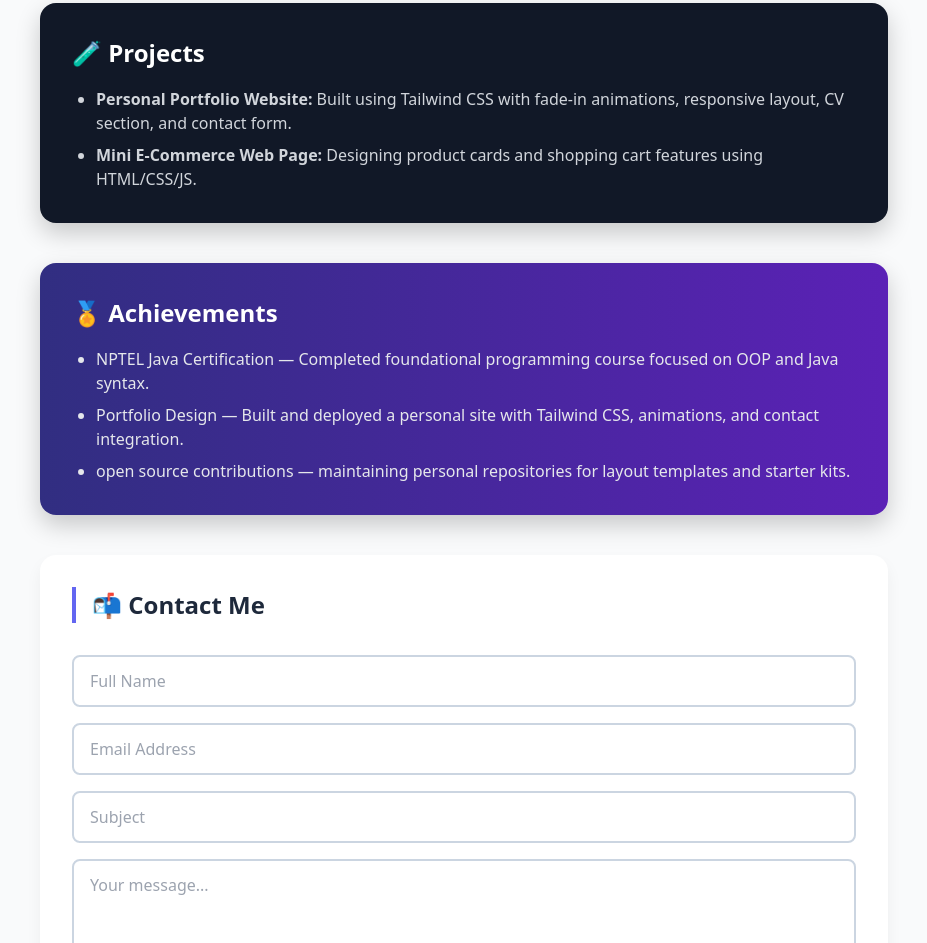
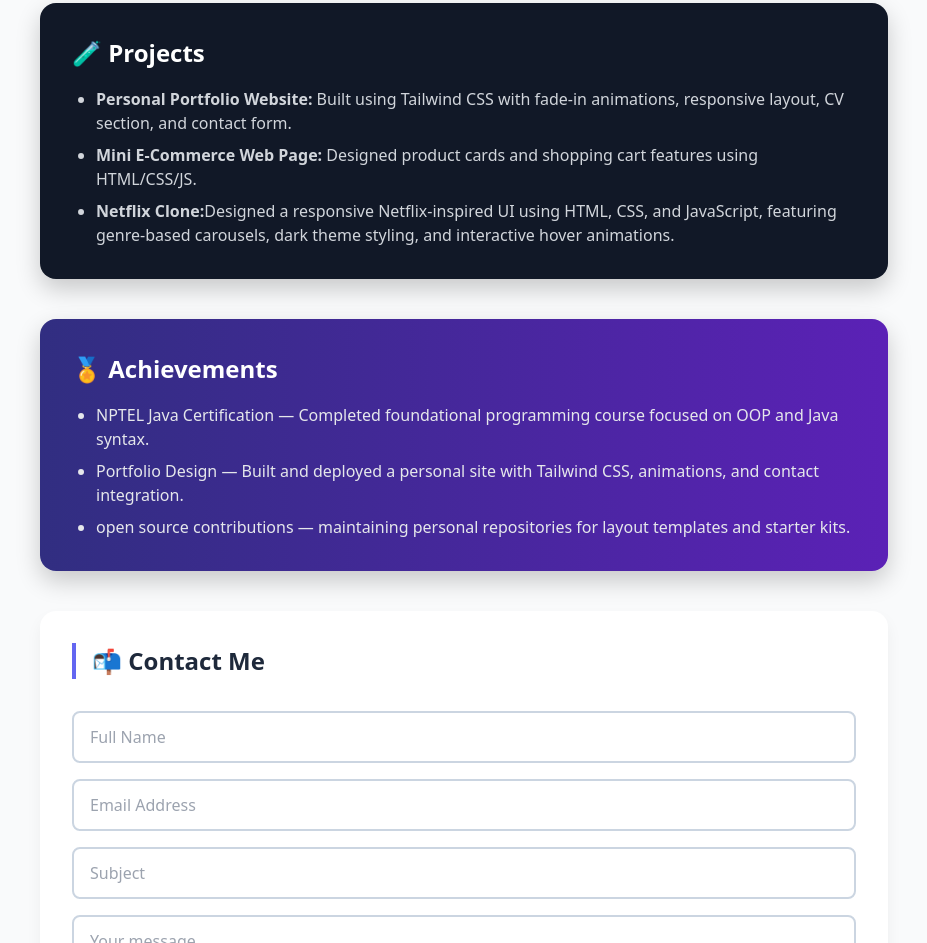
Before and after one commit to Arghadeep64/FUTURE_FS_01, a plain HTML site: page index.html in a window 1280 px wide. Shown: the part 1401-2344 px from the top of the page, without its empty margins (176-1103 px from the left). Drawn offline with nearby package versions, Linux system fonts and the light colour scheme.

Commit message:
index.html

```diff
--- a/index.html
+++ b/index.html
@@ -80,7 +80,8 @@
       <h2 class="highlight-heading">🧪 Projects</h2>
       <ul class="list-disc pl-6 space-y-2 text-gray-300">
         <li><strong>Personal Portfolio Website:</strong> Built using Tailwind CSS with fade-in animations, responsive layout, CV section, and contact form.</li>
-        <li><strong>Mini E-Commerce Web Page:</strong> Designing product cards and shopping cart features using HTML/CSS/JS.</li>
+        <li><strong>Mini E-Commerce Web Page:</strong> Designed product cards and shopping cart features using HTML/CSS/JS.</li>
+        <li><strong>Netflix Clone:</strong>Designed a responsive Netflix-inspired UI using HTML, CSS, and JavaScript, featuring genre-based carousels, dark theme styling, and interactive hover animations. </li>
       </ul>
     </section>
 
```
